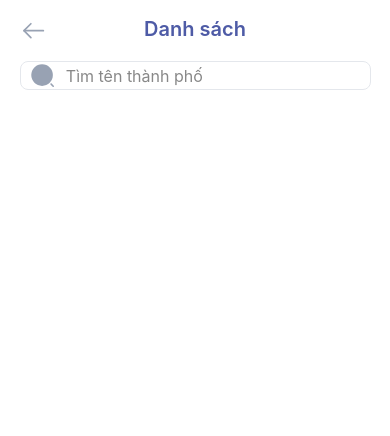
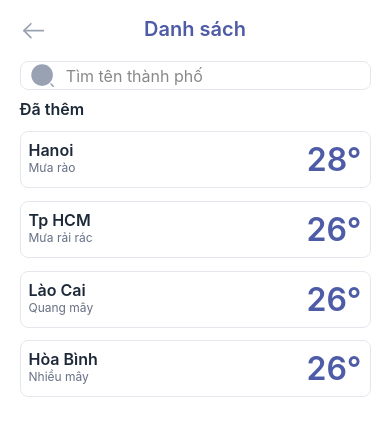
Before and after one commit to TalJa1/StormTracking, a React Native app: screen /ListLocation in a window 390 px wide. Shown: the top 436 px of the page. Built offline with nearby package versions, Linux system fonts and the light colour scheme.

Commit message:
Refactor ListLocation component to add main content with location data

```diff
--- a/views/home/ListLocation.tsx
+++ b/views/home/ListLocation.tsx
@@ -13,6 +13,7 @@ import {backArrowIcon, searchingIcon} from '../../assets/svgXml';
 import {vh, vw} from '../../services/styleSheet';
 import {useNavigation} from '@react-navigation/native';
 import {NativeStackNavigationProp} from '@react-navigation/native-stack';
+import {LocationData} from '../../services/renderData';
 
 const ListLocation = () => {
   useStatusBar('white');
@@ -21,8 +22,30 @@ const ListLocation = () => {
       <Header />
       <ScrollView>
         <SearchBar />
+        <MainContent />
       </ScrollView>
     </SafeAreaView>
+  );
+};
+
+const MainContent: React.FC = () => {
+  return (
+    <View style={{paddingVertical: vh(1), rowGap: vh(1)}}>
+      <View style={styles.mainContainer}>
+        <Text style={styles.mainTitle}>Đã thêm</Text>
+        {LocationData.map((item, index) => {
+          return (
+            <View key={index} style={styles.blockLocation}>
+              <View>
+                <Text style={styles.mainTitle}>{item.name}</Text>
+                <Text style={styles.mainDes}>{item.description}</Text>
+              </View>
+              <Text style={styles.degree}>{item.temperature}°</Text>
+            </View>
+          );
+        })}
+      </View>
+    </View>
   );
 };
 
@@ -86,4 +109,31 @@ const styles = StyleSheet.create({
     fontSize: 16,
     color: '#000',
   },
+  mainContainer: {
+    paddingHorizontal: vw(5),
+    rowGap: vh(1.5),
+  },
+  mainTitle: {
+    color: '#1D2939',
+    fontSize: 16,
+    fontWeight: '600',
+  },
+  degree: {
+    color: '#4E5BA6',
+    fontSize: 32,
+    fontWeight: '600',
+  },
+  mainDes: {
+    color: '#667085',
+    fontSize: 12,
+    fontWeight: '400',
+  },
+  blockLocation: {
+    flexDirection: 'row',
+    borderWidth: 1,
+    borderColor: '#E4E7EC',
+    padding: 8,
+    borderRadius: 8,
+    justifyContent: 'space-between',
+  },
 });
```
